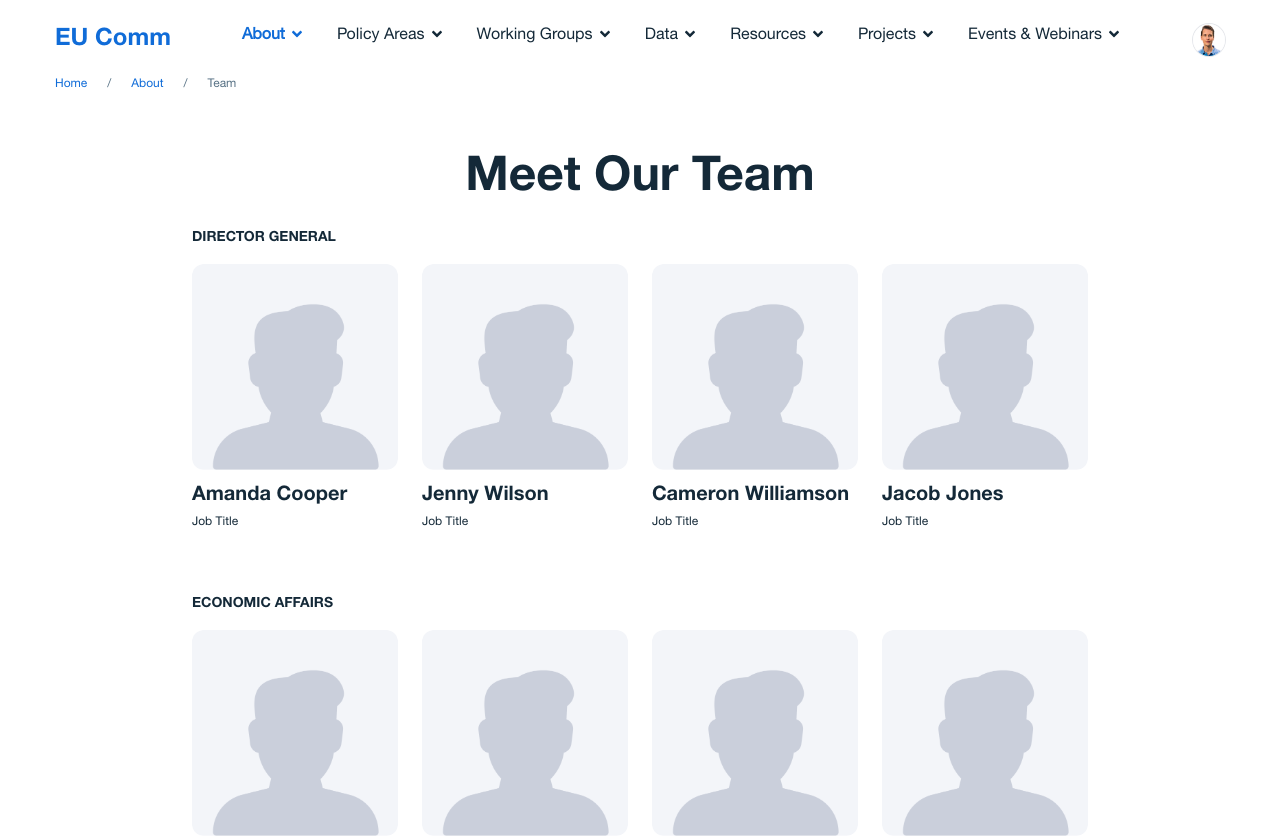
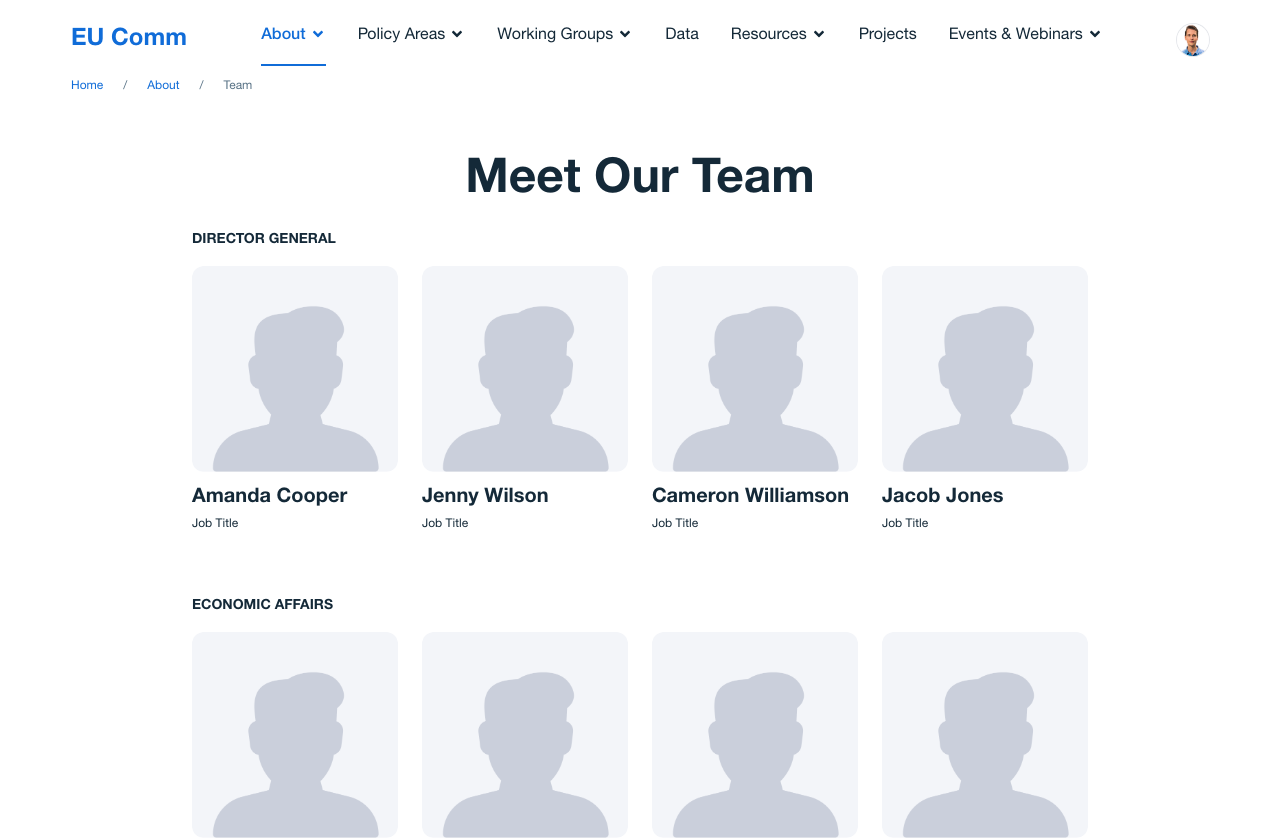
Before and after one commit to arpitgupta1214/eucomm, a Next.js app: page /about/team in a window 1280 px wide. Shown: the top 839 px of the page. Built offline with nearby package versions, Linux system fonts and the light colour scheme; what calendar-dates would draw is missing.

Commit message:
header changed

```diff
--- a/components/Header/Header.jsx
+++ b/components/Header/Header.jsx
@@ -2,6 +2,7 @@ import Image from "next/image";
 import s from "./header.module.scss";
 import { useRouter } from "next/router";
 import { FaAngleDown, FaAngleUp } from "react-icons/fa";
+import { BsArrowRight } from "react-icons/bs";
 import { useEffect, useRef, useState } from "react";
 import { useSelector } from "react-redux";
 import { AnimatePresence, motion } from "framer-motion";
@@ -59,11 +60,12 @@ const Header = ({ config }) => {
     router.push(path);
   };
   return (
-    <header className="w-full max-w-content mx-auto">
+    <header className="w-full z-10">
+      <div className="w-full relative">
         <div
           ref={headerRef}
-        className={`flex items-center md:items-start pt-4 md:pt-6 justify-between z-10 bg-skin-base ${
-          isMobile && openMenu ? "fixed top-0 left-0 w-full p-4" : "relative"
+          className={`w-full max-w-content mx-auto px-4 flex items-center md:items-start pt-4 md:pt-6 justify-between bg-skin-base${
+            isMobile && openMenu ? "fixed top-0 left-0 w-full p-4" : ""
           }`}
         >
           {/* logo */}
@@ -73,7 +75,9 @@ const Header = ({ config }) => {
           {/* menu  */}
           <button className={s.menuBtn} onClick={toggleMenu}>
             <span className={`${s.line} ${s.top} ${openMenu ? s.open : ""}`} />
-          <span className={`${s.line} ${s.bottom} ${openMenu ? s.open : ""}`} />
+            <span
+              className={`${s.line} ${s.bottom} ${openMenu ? s.open : ""}`}
+            />
           </button>
           <MenuWrapper
             isMobile={isMobile}
@@ -88,26 +92,29 @@ const Header = ({ config }) => {
                 return (
                   <div
                     key={`head-page-${idx}`}
-                  className="md:mx-4 flex flex-col pb-8 md:pb-4"
+                    className={`md:mx-4 flex flex-col pb-8 md:pb-4 ${
+                      isCurrent
+                        ? "text-skin-highlight md:border-b-2 border-skin-highlight font-medium"
+                        : ""
+                    }`}
                     onMouseEnter={() => {
-                    setOpenPageSubmenu(page.name);
+                      page.subpages && setOpenPageSubmenu(page.name);
                     }}
                     onMouseLeave={() => setOpenPageSubmenu(null)}
                     onClick={() => {
+                      page.subpages &&
                         setOpenPageSubmenu(
                           page.name === openPageSubmenu ? null : page.name
                         );
                     }}
                   >
-                  <div
-                    className={`text-lg md:text-base flex items-center ${
-                      isCurrent ? s.currentPage : ""
-                    }`}
-                  >
+                    <div className="text-lg md:text-base flex items-center">
                       {page.name}
+                      {page.subpages && (
                         <button className="ml-1 pb-1 cursor-pointer">
                           {isOpen ? <FaAngleUp /> : <FaAngleDown />}
                         </button>
+                      )}
                     </div>
                     <AnimatePresence>
                       {isOpen && (
@@ -117,20 +124,37 @@ const Header = ({ config }) => {
                             height: "auto",
                             marginTop: isMobile ? "5px" : "0px",
                           }}
-                        exit={{ height: 0, marginTop: 0 }}
-                        className="md:absolute md:top-full pl-5 pr-2 border-l border-skin-base flex flex-col bg-skin-base overflow-hidden"
+                          exit={{ height: 0, opacity: 0 }}
+                          className={`${s.subpages} md:w-screen md:absolute md:left-0 md:top-full pl-5 pr-2 border-l border-skin-base flex flex-col bg-skin-base overflow-hidden`}
                         >
+                          <div className="md:my-7 w-full max-w-content mx-auto px-4 md:grid grid-cols-3 gap-6">
                             {page.subpages?.map((subpage, idx) => {
-                          const isCurrent = currentSubPage.test(subpage.name);
+                              const isCurrent = currentSubPage.test(
+                                subpage.name
+                              );
                               return (
                                 <button
                                   key={`subpage-${idx}`}
                                   onClick={() =>
                                     redirect(`/${page.slug}/${subpage.slug}`)
                                   }
+                                  className="md:bg-skin-light rounded-xl md:p-4 flex items-center"
                                 >
+                                  {/* image */}
+                                  {!isMobile && (
+                                    <div className="mr-4 w-12 rounded-xl overflow-hidden">
+                                      <Image
+                                        src={subpage.image}
+                                        alt=""
+                                        height="1284"
+                                        width="1896"
+                                        layout="responsive"
+                                      />
+                                    </div>
+                                  )}
+                                  <div className="flex flex-col">
                                     <div
-                                className={`text-sm font-medium transition-all transform md:hover:translate-x-2 my-3 md:my-2 cursor-pointer text-left ${
+                                      className={`text-sm md:text-lg font-bold transition-all transform md:hover:translate-x-2 my-3 md:mt-0 md:mb-2 cursor-pointer text-left ${
                                         isCurrent
                                           ? "text-skin-highlight"
                                           : "text-skin-light"
@@ -143,9 +167,19 @@ const Header = ({ config }) => {
                                     >
                                       {subpage.name}
                                     </div>
+                                    {!isMobile && (
+                                      <div className="flex">
+                                        <span className="text-sm text-skin-light mr-1">
+                                          View More
+                                        </span>
+                                        <BsArrowRight />
+                                      </div>
+                                    )}
+                                  </div>
                                 </button>
                               );
                             })}
+                          </div>
                         </motion.div>
                       )}
                     </AnimatePresence>
@@ -165,13 +199,16 @@ const Header = ({ config }) => {
                 />
               </div>
               {isMobile && (
-              <span className="ml-2 mr-4 text-sm font-medium">{user.name}</span>
+                <span className="ml-2 mr-4 text-sm font-medium">
+                  {user.name}
+                </span>
               )}
             </div>
           </MenuWrapper>
         </div>
+      </div>
       {/*breadcrumb*/}
-      <div className="flex mt-3">
+      <div className="w-full max-w-content mx-auto px-4 flex mt-3">
         {["home", ...path].map((page, idx) => {
           const last = idx === path.length;
           return (
--- a/components/Header/header.module.scss
+++ b/components/Header/header.module.scss
@@ -1,13 +1,3 @@
-.currentPage {
-  @apply font-semibold text-skin-highlight relative;
-
-  @scree md {
-    @apply w-full bottom-0 left-0 absolute bg-skin-highlight;
-    content: "";
-    height: 2px;
-  }
-}
-
 .menuBtn {
   @apply w-4 h-3 relative mb-2 md:hidden;
   .line {
@@ -28,3 +18,7 @@
     }
   }
 }
+
+.subpages {
+  box-shadow: 0px 3000px 0 3000px rgba(64, 68, 78, 0.7);
+}
--- a/data/config.json
+++ b/data/config.json
@@ -6,33 +6,74 @@
       "name": "About",
       "slug": "about",
       "subpages": [
-        { "name": "Who we are", "slug": "who-we-are" },
-        { "name": "Team", "slug": "team" },
+        {
+          "name": "Who we are",
+          "slug": "who-we-are",
+          "image": "/images/placeholder.png"
+        },
+        { "name": "Team", "slug": "team", "image": "/images/placeholder.png" },
         {
           "name": "Structure and Governance",
-          "slug": "structure-and-governance"
+          "slug": "structure-and-governance",
+          "image": "/images/placeholder.png"
         },
-        { "name": "Contact", "slug": "contact" },
-        { "name": "Additional Info Page", "slug": "additional-info-page" }
+        {
+          "name": "Contact",
+          "slug": "contact",
+          "image": "/images/placeholder.png"
+        },
+        {
+          "name": "Additional Info Page",
+          "slug": "additional-info-page",
+          "image": "/images/placeholder.png"
+        }
       ]
     },
     {
       "name": "Policy Areas",
       "slug": "policy-areas",
       "subpages": [
-        { "name": "Greener planet", "slug": "greener-planet" },
-        { "name": "Healthier living", "slug": "healthier-living" },
-        { "name": "Thriving economy", "slug": "thriving-economy" },
-        { "name": "Food safety & science", "slug": "food-safety-n-science" }
+        {
+          "name": "Greener planet",
+          "slug": "greener-planet",
+          "image": "/images/placeholder.png"
+        },
+        {
+          "name": "Healthier living",
+          "slug": "healthier-living",
+          "image": "/images/placeholder.png"
+        },
+        {
+          "name": "Thriving economy",
+          "slug": "thriving-economy",
+          "image": "/images/placeholder.png"
+        },
+        {
+          "name": "Food safety & science",
+          "slug": "food-safety-n-science",
+          "image": "/images/placeholder.png"
+        }
       ]
     },
     {
       "name": "Working Groups",
       "slug": "working-groups",
       "subpages": [
-        { "name": "Advocacy Committee", "slug": "advocacy-committee" },
-        { "name": "Safety Committee", "slug": "safety-committee" },
-        { "name": "S.T.A.R.S Committees", "slug": "stars-committees" }
+        {
+          "name": "Advocacy Committee",
+          "slug": "advocacy-committee",
+          "image": "/images/placeholder.png"
+        },
+        {
+          "name": "Safety Committee",
+          "slug": "safety-committee",
+          "image": "/images/placeholder.png"
+        },
+        {
+          "name": "S.T.A.R.S Committees",
+          "slug": "stars-committees",
+          "image": "/images/placeholder.png"
+        }
       ]
     },
     { "name": "Data", "slug": "data" },
@@ -40,14 +81,46 @@
       "name": "Resources",
       "slug": "resources",
       "subpages": [
-        { "name": "Whitepapers", "slug": "whitepapers" },
-        { "name": "Videos", "slug": "videos" },
-        { "name": "Webinars", "slug": "webinars" },
-        { "name": "Publications", "slug": "publications" },
-        { "name": "Press releases", "slug": "press-releases" },
-        { "name": "Podcasts", "slug": "podcasts" },
-        { "name": "Channels", "slug": "channels" },
-        { "name": "Document library", "slug": "document-library" }
+        {
+          "name": "Whitepapers",
+          "slug": "whitepapers",
+          "image": "/images/placeholder.png"
+        },
+        {
+          "name": "Videos",
+          "slug": "videos",
+          "image": "/images/placeholder.png"
+        },
+        {
+          "name": "Webinars",
+          "slug": "webinars",
+          "image": "/images/placeholder.png"
+        },
+        {
+          "name": "Publications",
+          "slug": "publications",
+          "image": "/images/placeholder.png"
+        },
+        {
+          "name": "Press releases",
+          "slug": "press-releases",
+          "image": "/images/placeholder.png"
+        },
+        {
+          "name": "Podcasts",
+          "slug": "podcasts",
+          "image": "/images/placeholder.png"
+        },
+        {
+          "name": "Channels",
+          "slug": "channels",
+          "image": "/images/placeholder.png"
+        },
+        {
+          "name": "Document library",
+          "slug": "document-library",
+          "image": "/images/placeholder.png"
+        }
       ]
     },
     { "name": "Projects", "slug": "projects" },
@@ -55,8 +128,16 @@
       "name": "Events & Webinars",
       "slug": "events-n-webinars",
       "subpages": [
-        { "name": "Events", "slug": "events" },
-        { "name": "Webinars", "slug": "webinars" }
+        {
+          "name": "Events",
+          "slug": "events",
+          "image": "/images/placeholder.png"
+        },
+        {
+          "name": "Webinars",
+          "slug": "webinars",
+          "image": "/images/placeholder.png"
+        }
       ]
     }
   ],
```
Lines whose indentation alone changed are shown as unchanged.
